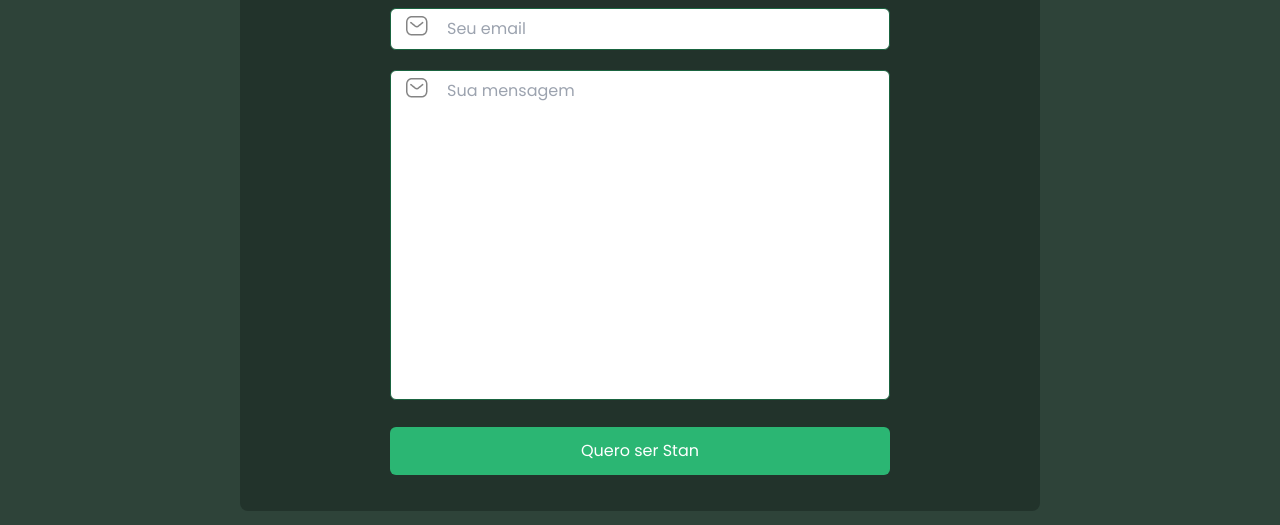
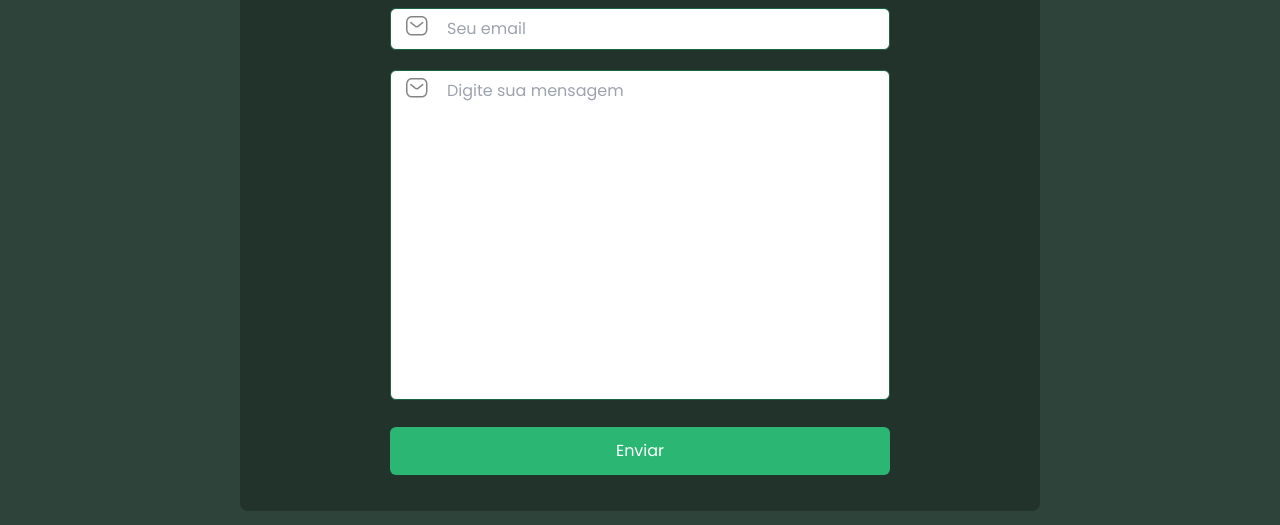
Before and after one commit to webdevpls/StanLandingPage, a Next.js app: page / in a window 1280 px wide. Shown: the part 3462-3987 px from the top of the page. Built offline with nearby package versions, Linux system fonts and the light colour scheme.

Commit message:
quintocommit

```diff
--- a/src/components/ContactSection.tsx
+++ b/src/components/ContactSection.tsx
@@ -1,10 +1,54 @@
+"use client"
+
 import Image from "next/image"
 import  iconcard3  from "../assets/iconcard3.png"
+import emailjs from "@emailjs/browser"
 
 import icon1 from "../assets/icon1.png"
 import icon2 from "../assets/icon2.png"
+import { useState } from "react"
 
 export function ContactSection () {
+
+    const [name, setName] = useState('')
+    const [email, setEmail] = useState('')
+    const [message, setMessage] = useState('')
+
+
+    function sendEmail(e){
+
+        e.preventDefault();
+
+        if(name == '' || email == '' || message == ''){
+            alert("Preencha todos os campos")
+            return;
+        }
+
+
+        const templateParms = {
+            from_name: name,
+            message: message,
+            email: email
+        }
+
+        emailjs.send("service_fldu0vk", "template_zgrm7m3", templateParms, "yDDyrkrsu2IAfMH5E" )
+        .then((response) => {
+            console.log("Email enviado", response.status, response.text)
+            setName('')
+            setEmail('')
+            setMessage('')
+        }, (err) => {
+
+            console.log("ERROR", err)
+
+
+        }
+
+        )
+
+
+    }
+
     return (
 
         <section id="contact" className="bg-green-three h-[1300px] flex flex-col items-center justify-center">
@@ -24,6 +68,7 @@ export function ContactSection () {
                         <span className="text-primary-orange">Estamos sempre dispostos a te ajudar!</span>
                     </div>
 
+            <form action="" onSubmit={sendEmail}>
                 <div className="flex flex-col items-center justify-center gap-5 mt-9">
 
                     <div>
@@ -31,7 +76,15 @@ export function ContactSection () {
                         src={icon1}
                         alt="icon 1"
                         />
-                        <input className="bg-white px-14 py-2 w-[500px] rounded-md border border-green-one focus:border-green-two focus:outline-none" type="text" placeholder="Seu nome" />
+                        <input className="bg-white px-14 py-2 w-[500px] rounded-md border border-green-one focus:border-green-two focus:outline-none"
+
+                        type="text"
+                        placeholder="Seu nome"
+                        onChange={(e) => setName(e.target.value)}
+                        value={name}
+
+
+                        />
                     </div>
 
                     <div>
@@ -39,7 +92,14 @@ export function ContactSection () {
                         src={icon2}
                         alt="icon 2"
                         />
-                        <input className="bg-white px-14 py-2 w-[500px] rounded-md border border-green-one focus:border-green-two focus:outline-none" type="text" placeholder="Seu email" />
+                        <input className="bg-white px-14 py-2 w-[500px] rounded-md border border-green-one focus:border-green-two focus:outline-none"
+
+                        type="email"
+                        placeholder="Seu email"
+                        onChange={(e) => setEmail(e.target.value)}
+                        value={email}
+
+                        />
                     </div>
 
                     <div>
@@ -47,14 +107,24 @@ export function ContactSection () {
                         src={icon2}
                         alt="icon 1"
                         />
-                        <textarea className="bg-white px-14 py-2 w-[500px] rounded-md border border-green-one focus:border-green-two focus:outline-none resize-none" placeholder="Sua mensagem" rows={13}/>
+                        <textarea className="bg-white px-14 py-2 w-[500px] rounded-md border border-green-one focus:border-green-two focus:outline-none resize-none"
+
+                        placeholder="Digite sua mensagem"
+                        rows={13}
+                        onChange={(e) => setMessage(e.target.value)}
+                        value={message}
+
+                        />
+
+
                     </div>
 
-                    <button className="text-white bg-primary-orange px-[50px] w-full py-3 rounded-md hover:bg-green-500">
-                    Quero ser Stan
-                    </button>
+                    <input className="text-white bg-primary-orange px-[50px] w-full py-3 rounded-md hover:bg-green-500 cursor-pointer" value="Enviar" type="submit"/>
+
+
 
                     </div>
+                   </form>
 
 
 
```
Also changed, not shown: package.json (+6 -5 lines), 1 other file (tests, documents, lock files or other folders).
